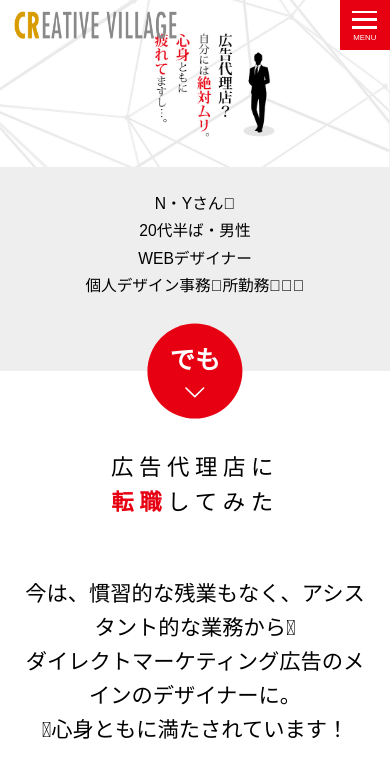
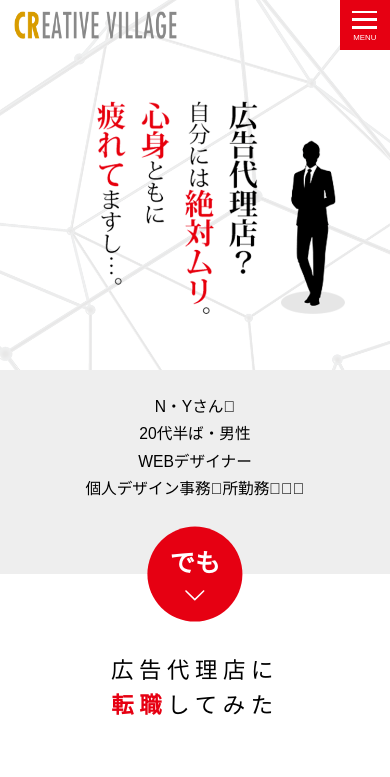
Before and after one commit to ihounokyaku/ihounokyaku.github.io, a plain HTML site: page index.html in a window 390 px wide. Shown: the top 777 px of the page. Drawn offline with nearby package versions, Linux system fonts and the light colour scheme.

Commit message:
Update index.html

```diff
--- a/index.html
+++ b/index.html
@@ -25,8 +25,8 @@
 
 
                 <picture class="hero__img">
-                    <source class="hero__img" src="img/mainimg-mobile.png" media="(max-width: 46.9em)">
-                    <img class="hero__img" src="img/mainimg.jpg" alt="logofull">
+                    <source class="hero__img" srcset="img/mainimg-mobile.png" media="(max-width: 750px)">
+                    <img class="hero__img" srcset="img/mainimg.jpg" alt="logofull">
                 </picture>
                 <!-- <img src="img/mainimg.jpg" alt="main_img" class="hero__img"> -->
                 <div class="hero__point-box">
```
